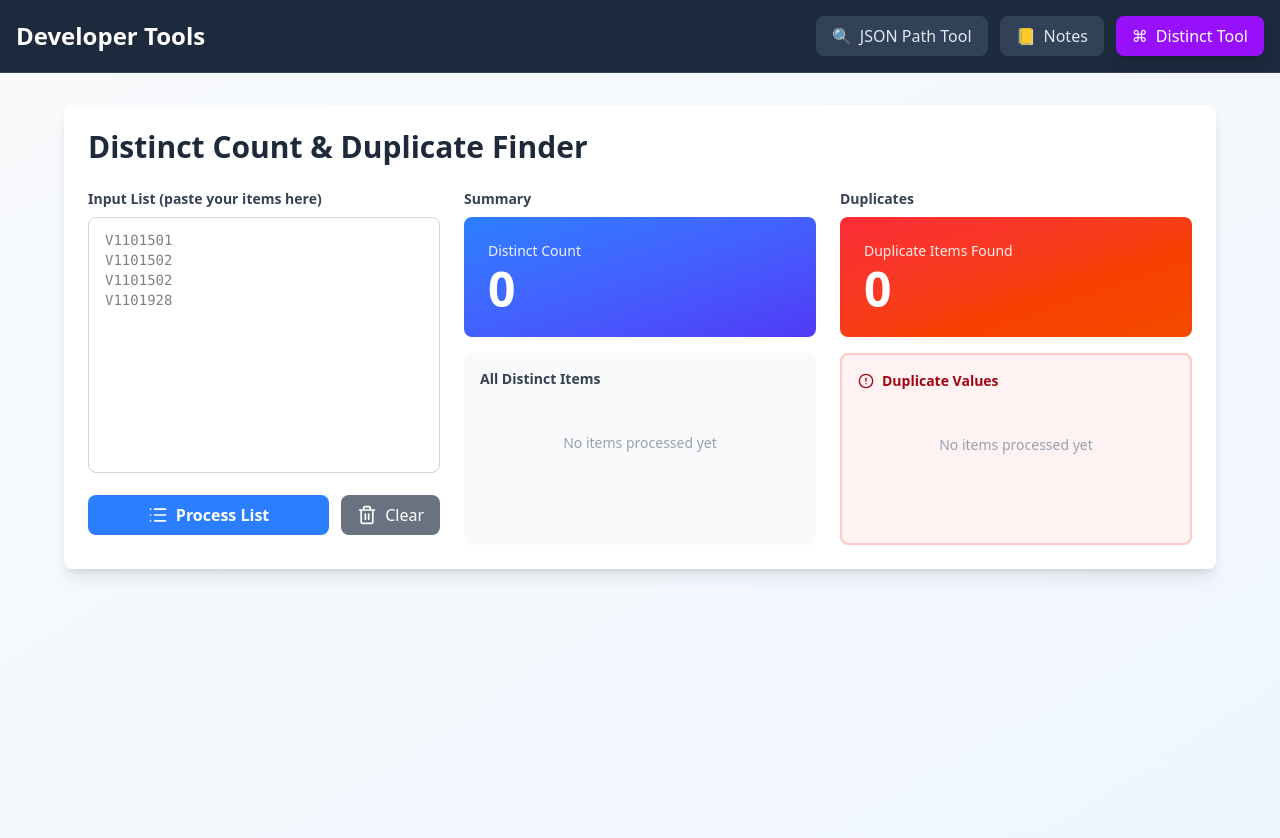
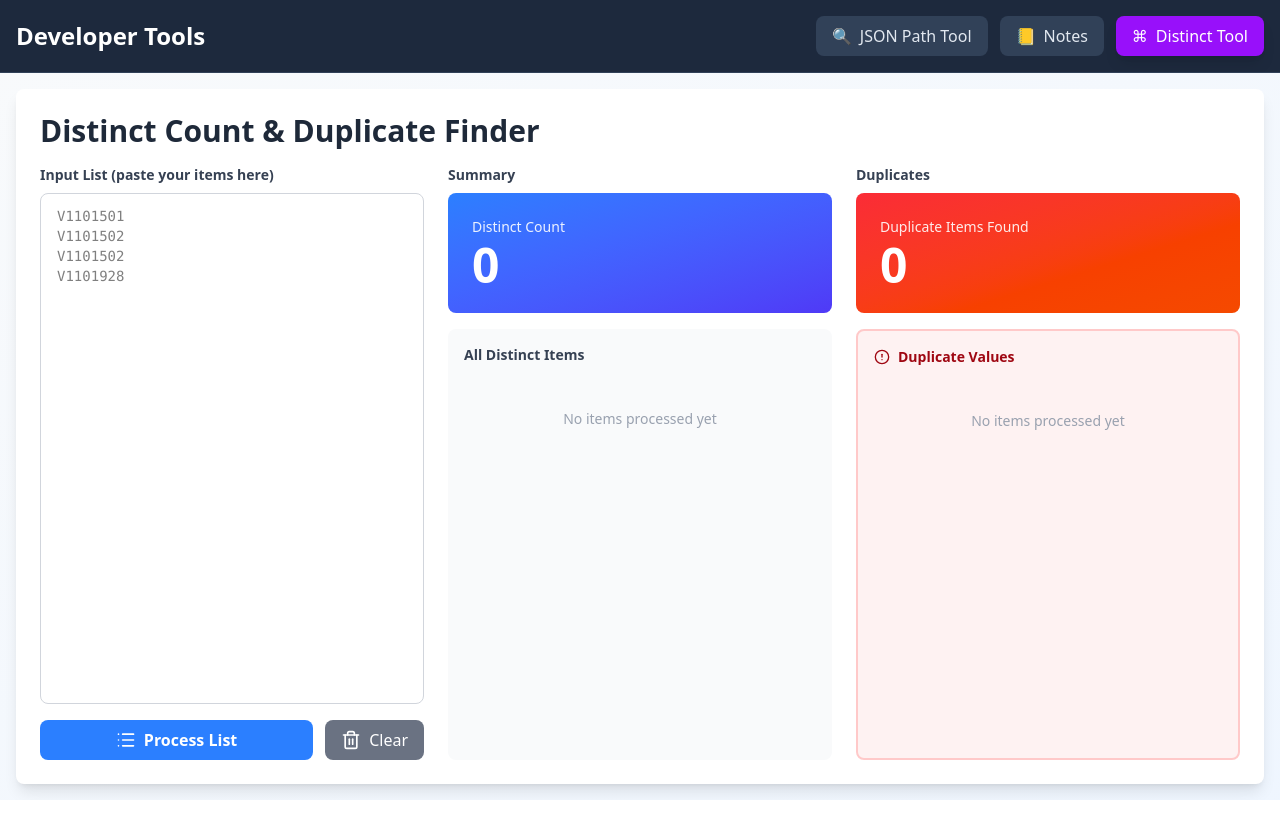
Before and after one commit to phuphan011997/react-quick-tool, a React (Vite) app: page /distinct in a window 1280 px wide. Shown: the top 838 px of the page. After the commit the page ends 800 px from the top, so only its background shows below. Built offline with nearby package versions, Linux system fonts and the light colour scheme.

Commit message:
feat: implement main navigation and add a new distinct list processor tool

```diff
--- a/src/App.tsx
+++ b/src/App.tsx
@@ -108,14 +108,17 @@ function HomePage() {
 function App() {
   return (
     <BrowserRouter>
+      <div className="h-screen flex flex-col">
         <Navigation />
+        <div className="flex-1 min-h-0 overflow-auto">
           <Routes>
             <Route path="/" element={<HomePage />} />
             <Route path="/jsonPath" element={<JsonPathTool />} />
             <Route path="/notes" element={<SecureNotesApp />} />
             <Route path="/distinct" element={<DistinctListInput />} />
-        {/* Add more routes here for future tools */}
           </Routes>
+        </div>
+      </div>
     </BrowserRouter>
   );
 }
--- a/src/distinctTool/distinct-list-input.tsx
+++ b/src/distinctTool/distinct-list-input.tsx
@@ -94,13 +94,13 @@ export default function DistinctListInput() {
   const distinctCount = distinctItems.length;
 
   return (
-    <div className="min-h-screen bg-gradient-to-br from-slate-50 to-blue-50 p-8">
-      <div className="max-w-6xl mx-auto">
-        <div className="bg-white rounded-lg shadow-lg p-6">
-          <h1 className="text-3xl font-bold text-gray-800 mb-6">Distinct Count & Duplicate Finder</h1>
+    <div className="h-full bg-gradient-to-br from-slate-50 to-blue-50 p-4 flex flex-col">
+      <div className="flex-1 flex flex-col min-h-0">
+        <div className="bg-white rounded-lg shadow-lg p-6 flex-1 flex flex-col min-h-0">
+          <h1 className="text-3xl font-bold text-gray-800 mb-4">Distinct Count & Duplicate Finder</h1>
 
-          <div className="grid lg:grid-cols-3 gap-6">
-            <div>
+          <div className="grid lg:grid-cols-3 gap-6 flex-1 min-h-0">
+            <div className="flex flex-col min-h-0">
               <label className="block text-sm font-semibold text-gray-700 mb-2">
                 Input List (paste your items here)
               </label>
@@ -108,7 +108,7 @@ export default function DistinctListInput() {
                 value={input}
                 onChange={(e) => setInput(e.target.value)}
                 placeholder="V1101501&#10;V1101502&#10;V1101502&#10;V1101928"
-                className="w-full h-64 px-4 py-3 border border-gray-300 rounded-lg focus:outline-none focus:ring-2 focus:ring-blue-500 font-mono text-sm resize-none"
+                className="w-full flex-1 px-4 py-3 border border-gray-300 rounded-lg focus:outline-none focus:ring-2 focus:ring-blue-500 font-mono text-sm resize-none min-h-0"
               />
 
               <div className="flex gap-3 mt-4">
@@ -129,12 +129,12 @@ export default function DistinctListInput() {
               </div>
             </div>
 
-            <div>
+            <div className="flex flex-col min-h-0">
               <label className="block text-sm font-semibold text-gray-700 mb-2">
                 Summary
               </label>
 
-              <div className="bg-gradient-to-br from-blue-500 to-indigo-600 text-white rounded-lg p-6 mb-4">
+              <div className="bg-gradient-to-br from-blue-500 to-indigo-600 text-white rounded-lg p-6 mb-4 shrink-0">
                 <div className="text-sm opacity-90 mb-1">Distinct Count</div>
                 <div className="text-5xl font-bold">{distinctCount}</div>
                 {totalCount > 0 && (
@@ -144,7 +144,7 @@ export default function DistinctListInput() {
                 )}
               </div>
 
-              <div className="bg-gray-50 rounded-lg p-4 h-48 overflow-y-auto">
+              <div className="bg-gray-50 rounded-lg p-4 flex-1 overflow-y-auto min-h-0">
                 <div className="flex justify-between items-center mb-3">
                   <h3 className="text-sm font-semibold text-gray-700">
                     All Distinct Items
@@ -192,17 +192,17 @@ export default function DistinctListInput() {
               </div>
             </div>
 
-            <div>
+            <div className="flex flex-col min-h-0">
               <label className="block text-sm font-semibold text-gray-700 mb-2">
                 Duplicates
               </label>
 
-              <div className="bg-gradient-to-br from-red-500 to-orange-600 text-white rounded-lg p-6 mb-4">
+              <div className="bg-gradient-to-br from-red-500 to-orange-600 text-white rounded-lg p-6 mb-4 shrink-0">
                 <div className="text-sm opacity-90 mb-1">Duplicate Items Found</div>
                 <div className="text-5xl font-bold">{duplicates.length}</div>
               </div>
 
-              <div className="bg-red-50 rounded-lg p-4 h-48 overflow-y-auto border-2 border-red-200">
+              <div className="bg-red-50 rounded-lg p-4 flex-1 overflow-y-auto min-h-0 border-2 border-red-200">
                 <div className="flex justify-between items-center mb-3">
                   <h3 className="text-sm font-semibold text-red-800 flex items-center gap-2">
                     <AlertCircle size={16} />
--- a/src/jsonPath/json_path_tool.tsx
+++ b/src/jsonPath/json_path_tool.tsx
@@ -1,5 +1,43 @@
-import { useState } from 'react';
-import { Search, Copy, Check, AlertCircle } from 'lucide-react';
+import { useState, useEffect } from 'react';
+import { Search, Copy, Check, AlertCircle, Wand2 } from 'lucide-react';
+
+function generatePaths(obj: unknown, prefix = '', depth = 0): { path: string; desc: string }[] {
+  if (depth > 3) return [];
+  const paths: { path: string; desc: string }[] = [];
+
+  if (Array.isArray(obj)) {
+    if (obj.length > 0) {
+      paths.push({ path: `${prefix}[0]`, desc: 'First element' });
+      if (typeof obj[0] === 'object' && obj[0] !== null && !Array.isArray(obj[0])) {
+        for (const subKey of Object.keys(obj[0] as object).slice(0, 3)) {
+          paths.push({ path: `${prefix}[*].${subKey}`, desc: `All "${subKey}" values` });
+        }
+      }
+    }
+  } else if (typeof obj === 'object' && obj !== null) {
+    for (const [key, value] of Object.entries(obj as Record<string, unknown>)) {
+      const path = prefix ? `${prefix}.${key}` : key;
+      if (Array.isArray(value)) {
+        paths.push({ path, desc: `Array (${value.length} items)` });
+        if (value.length > 0 && typeof value[0] === 'object' && value[0] !== null && !Array.isArray(value[0])) {
+          for (const subKey of Object.keys(value[0] as object).slice(0, 3)) {
+            paths.push({ path: `${path}[*].${subKey}`, desc: `All "${subKey}" from array` });
+          }
+        } else if (value.length > 0) {
+          paths.push({ path: `${path}[0]`, desc: 'First item' });
+        }
+      } else if (typeof value === 'object' && value !== null) {
+        paths.push({ path, desc: 'Object' });
+        paths.push(...generatePaths(value, path, depth + 1));
+      } else {
+        const preview = String(value).substring(0, 30);
+        paths.push({ path, desc: `→ ${preview}` });
+      }
+    }
+  }
+
+  return paths;
+}
 
 export default function JsonPathTool() {
   const [jsonInput, setJsonInput] = useState('{\n  "user": {\n    "name": "John Doe",\n    "age": 30,\n    "email": "john@example.com",\n    "address": {\n      "city": "New York",\n      "country": "USA"\n    },\n    "hobbies": ["reading", "gaming", "coding"]\n  },\n  "data": {\n    "records": [\n      {"id": 1, "name": "Alice"},\n      {"id": 2, "name": "Bob"},\n      {"id": 3, "name": "Charlie"}\n    ]\n  }\n}');
@@ -7,20 +45,38 @@ export default function JsonPathTool() {
   const [result, setResult] = useState('');
   const [error, setError] = useState('');
   const [copied, setCopied] = useState(false);
+  const [examplePaths, setExamplePaths] = useState<{ path: string; desc: string }[]>([]);
+
+  useEffect(() => {
+    try {
+      const parsed = JSON.parse(jsonInput);
+      setExamplePaths(generatePaths(parsed).slice(0, 12));
+    } catch {
+      setExamplePaths([]);
+    }
+  }, [jsonInput]);
+
+  const handleBeautify = () => {
+    try {
+      const parsed = JSON.parse(jsonInput);
+      setJsonInput(JSON.stringify(parsed, null, 2));
+      setError('');
+    } catch {
+      setError('Invalid JSON — cannot beautify');
+    }
+  };
 
   const evaluateJsonPath = () => {
     try {
       setError('');
       const parsedJson = JSON.parse(jsonInput);
 
-      // Split path by dots, handling array indices
       const pathParts = jsonPath.split('.').filter(p => p.length > 0);
 
       let current = parsedJson;
       for (let i = 0; i < pathParts.length; i++) {
         const part = pathParts[i];
 
-        // Handle wildcard array [*]
         const wildcardMatch = part.match(/^(\w+)\[\*\]$/);
         if (wildcardMatch) {
           const [, key] = wildcardMatch;
@@ -28,7 +84,6 @@ export default function JsonPathTool() {
           if (current === undefined) throw new Error(`Property "${key}" not found`);
           if (!Array.isArray(current)) throw new Error(`Property "${key}" is not an array`);
 
-          // If there are more parts after [*], apply them to each element
           if (i < pathParts.length - 1) {
             const remainingPath = pathParts.slice(i + 1);
             current = current.map(item => {
@@ -39,13 +94,11 @@ export default function JsonPathTool() {
               }
               return temp;
             }).filter(item => item !== undefined);
-            break; // We've processed all remaining parts
+            break;
           }
-          // If [*] is the last part, return the whole array
           break;
         }
 
-        // Handle specific array indices like hobbies[0]
         const arrayMatch = part.match(/^(\w+)\[(\d+)\]$/);
         if (arrayMatch) {
           const [, key, index] = arrayMatch;
@@ -72,15 +125,6 @@ export default function JsonPathTool() {
     setTimeout(() => setCopied(false), 2000);
   };
 
-  const examplePaths = [
-    { path: 'user.name', desc: 'Get user name' },
-    { path: 'user.address.city', desc: 'Get nested city' },
-    { path: 'user.hobbies[0]', desc: 'Get first hobby' },
-    { path: 'data.records[*].id', desc: 'Get all IDs from array' },
-    { path: 'data.records[*].name', desc: 'Get all names from array' },
-    { path: 'user', desc: 'Get entire user object' },
-  ];
-
   return (
     <div className="min-h-screen bg-gradient-to-br from-slate-900 via-purple-900 to-slate-900 p-6">
       <div className="max-w-6xl mx-auto">
@@ -92,7 +136,16 @@ export default function JsonPathTool() {
         <div className="grid md:grid-cols-2 gap-6">
           {/* Input Section */}
           <div className="bg-white/10 backdrop-blur-lg rounded-lg p-6 border border-white/20">
-            <h2 className="text-xl font-semibold text-white mb-4">JSON Input</h2>
+            <div className="flex items-center justify-between mb-4">
+              <h2 className="text-xl font-semibold text-white">JSON Input</h2>
+              <button
+                onClick={handleBeautify}
+                className="flex items-center gap-2 bg-purple-600 hover:bg-purple-700 text-white text-sm font-medium px-3 py-1.5 rounded-lg transition-colors"
+              >
+                <Wand2 size={15} />
+                Beautify
+              </button>
+            </div>
             <textarea
               value={jsonInput}
               onChange={(e) => setJsonInput(e.target.value)}
@@ -123,8 +176,14 @@ export default function JsonPathTool() {
             </button>
 
             <div className="mt-4">
-              <h3 className="text-sm font-semibold text-purple-200 mb-2">Example Paths:</h3>
-              <div className="space-y-2">
+              <h3 className="text-sm font-semibold text-purple-200 mb-2">
+                Example Paths:
+                {examplePaths.length === 0 && (
+                  <span className="text-slate-400 font-normal ml-2">enter valid JSON to auto-generate</span>
+                )}
+              </h3>
+              {examplePaths.length > 0 && (
+                <div className="space-y-1 max-h-48 overflow-y-auto">
                   {examplePaths.map((ex, idx) => (
                     <button
                       key={idx}
@@ -136,6 +195,7 @@ export default function JsonPathTool() {
                     </button>
                   ))}
                 </div>
+              )}
             </div>
           </div>
         </div>
```
Lines whose indentation alone changed are shown as unchanged.
